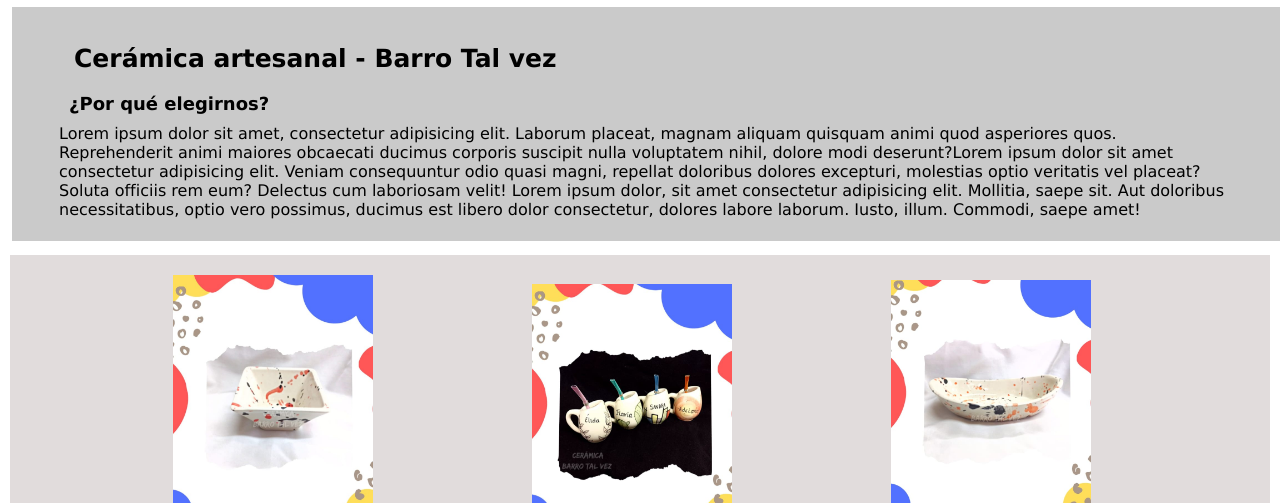
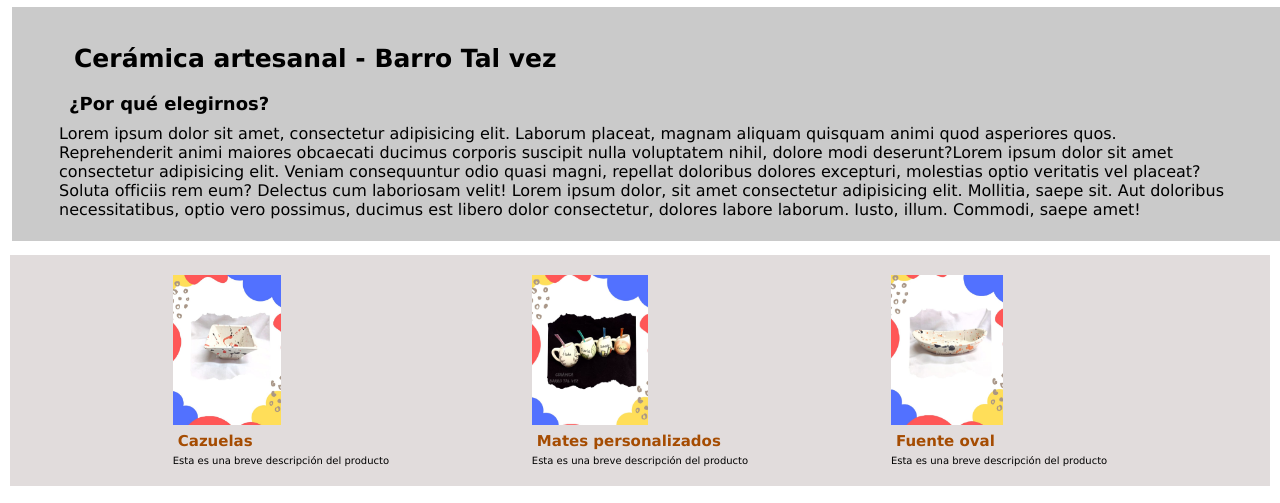
Before and after one commit to NOECOM/BarroTalVez_CeramicaArtesanal, a plain HTML site: page index.html in a window 1280 px wide. Shown: the part 276-779 px from the top of the page. Drawn offline with Linux system fonts and the light colour scheme.

Commit message:
Agregué animaciones a las imágenes del index

```diff
--- a/estilos/estilos.css
+++ b/estilos/estilos.css
@@ -104,6 +104,14 @@ html {
         "descripcion1 descripcion2 descripcion3"
     ;
 }
+.productos img{
+    height: 150px;
+    transition: height, 2s;
+}
+.productos img:hover{
+    height: 650px;
+}
+
 
 /* producto caja 1*/
 .productoCaja1 {
```
